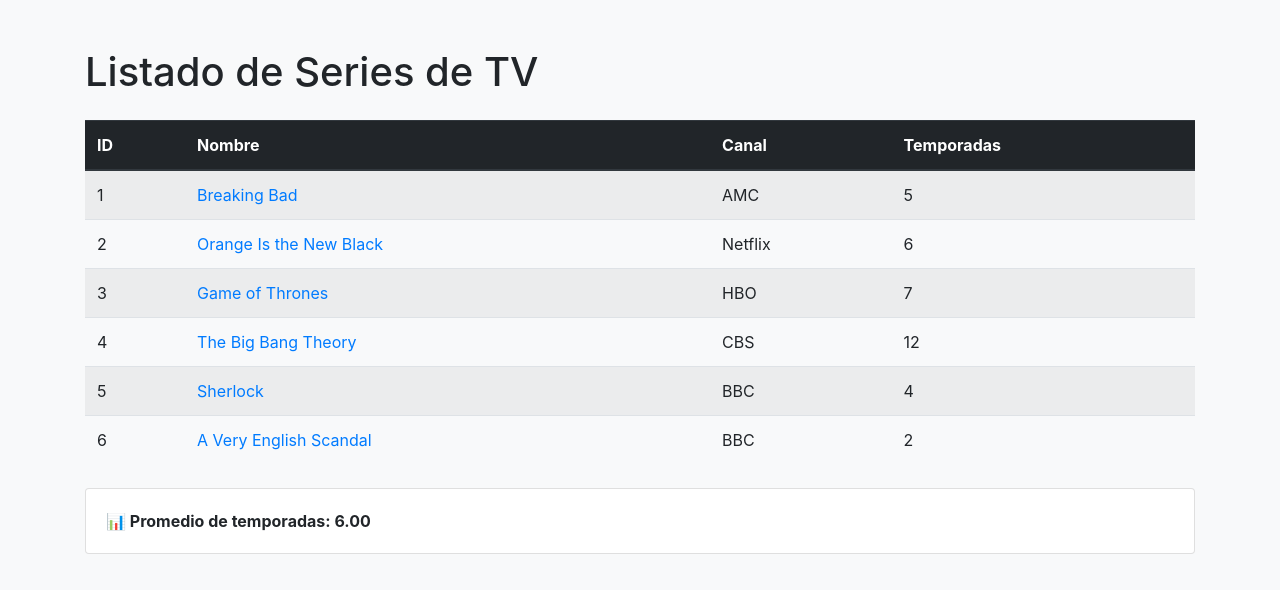
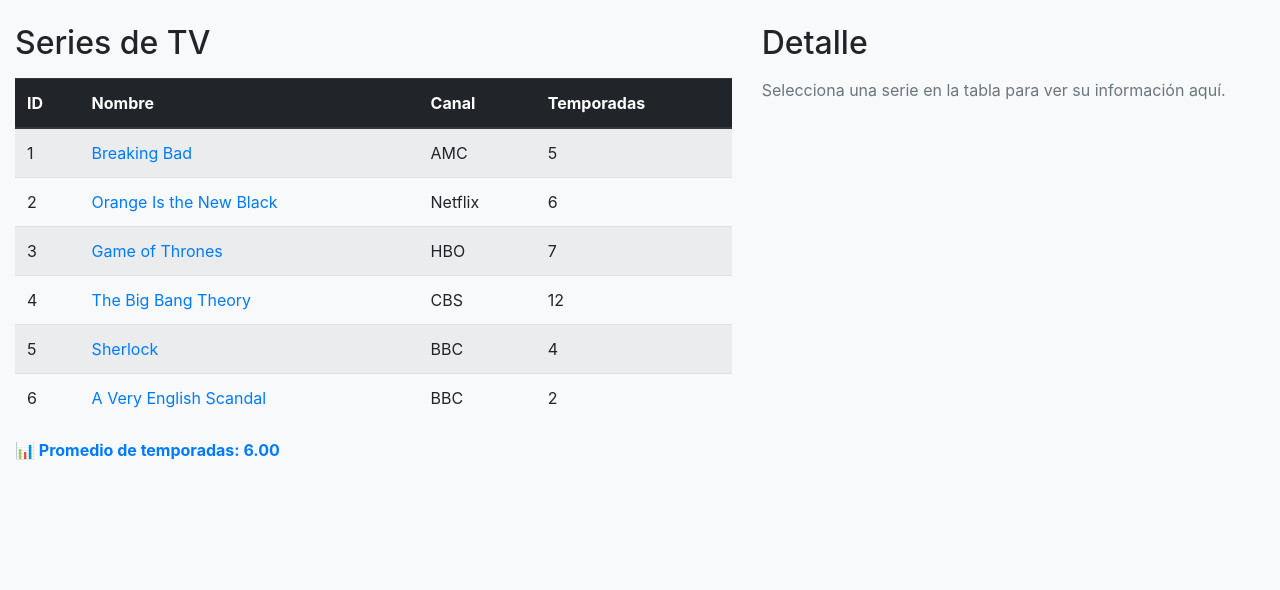
Before and after one commit to Nicolas-loop/Taller-TypeScript-SW-en-equipos, a website with bundled scripts: page TypeScriptTutorial/Index.html in a window 1280 px wide. Built offline with nearby package versions, Linux system fonts and the light colour scheme.

Commit message:
Add files via upload

```diff
--- a/TypeScriptTutorial/Index.html
+++ b/TypeScriptTutorial/Index.html
@@ -2,7 +2,7 @@
 <html lang="es">
 <head>
   <meta charset="UTF-8">
-  <title>Gestor de Series</title>
+  <title>Gestor de Series – Detalle</title>
 
   <link
     rel="stylesheet"
@@ -10,11 +10,20 @@
     integrity="sha384-Gn5384xqQ1aoWXA+058RXPxPg6fy4IWvTNh0E263XmFcJlSAwiGgFAW/dAiS6JXm"
     crossorigin="anonymous"
   >
+  <style>
+    .detail-col {
+      max-height: 80vh;
+      overflow-y: auto;
+    }
+  </style>
 </head>
 <body class="bg-light">
 
-<div class="container my-5">
-  <h1 class="mb-4">Listado de Series de TV</h1>
+<div class="container-fluid my-4">
+  <div class="row">
+
+    <div class="col-md-7">
+      <h2 class="mb-3">Series de TV</h2>
 
       <table class="table table-striped table-hover">
         <thead class="thead-dark">
@@ -28,10 +37,30 @@
         <tbody id="series-body"></tbody>
       </table>
 
-  <div class="card mt-4">
+      <p id="promedio-container"
+         class="mt-3 font-weight-bold text-primary"></p>
+    </div>
+
+    <div class="col-md-5 detail-col">
+      <h2 class="mb-3">Detalle</h2>
+
+      <div id="detail-card" class="card d-none">
+        <img id="detail-img" class="card-img-top" alt="Poster de la serie">
         <div class="card-body">
-    <p id="promedio-container" class="mb-0 font-weight-bold"></p>
+          <h5 id="detail-title" class="card-title"></h5>
+          <p id="detail-channel" class="card-text mb-1"><strong>Canal:</strong> </p>
+          <p id="detail-seasons" class="card-text mb-1"><strong>Temporadas:</strong> </p>
+          <p id="detail-description" class="card-text"></p>
+          <a id="detail-link" href="#" target="_blank" rel="noopener noreferrer"
+             class="btn btn-primary mt-2">Visitar sitio oficial</a>
         </div>
+      </div>
+
+      <div id="detail-placeholder" class="text-muted">
+        Selecciona una serie en la tabla para ver su información aquí.
+      </div>
+    </div>
+
   </div>
 </div>
 
--- a/TypeScriptTutorial/src/Index.ts
+++ b/TypeScriptTutorial/src/Index.ts
@@ -1,10 +1,10 @@
 import { series } from './data/data';
 import { Serie } from './models/Serie';
 
-function obtenerPromedioTemporadas(lista: Serie[]): number {
-  if (lista.length === 0) return 0;
-  const suma = lista.reduce((acum, s) => acum + s.seasons, 0);
-  return suma / lista.length;
+function obtenerPromedio(seriesList: Serie[]): number {
+  if (seriesList.length === 0) return 0;
+  const total = seriesList.reduce((s, serie) => s + serie.seasons, 0);
+  return total / seriesList.length;
 }
 
 function renderizarTabla(lista: Serie[]) {
@@ -12,40 +12,65 @@
   if (!tbody) return;
 
   tbody.innerHTML = '';
-  lista.forEach(s => {
+
+  lista.forEach(serie => {
     const tr = document.createElement('tr');
+    tr.style.cursor = 'pointer';
 
     const tdId = document.createElement('td');
-    tdId.textContent = s.id.toString();
+    tdId.textContent = serie.id.toString();
     tr.appendChild(tdId);
 
     const tdName = document.createElement('td');
     const a = document.createElement('a');
-    a.href = s.url;
+    a.href = serie.url;
     a.target = '_blank';
     a.rel = 'noopener noreferrer';
-    a.textContent = s.name;
+    a.textContent = serie.name;
     tdName.appendChild(a);
     tr.appendChild(tdName);
 
     const tdChannel = document.createElement('td');
-    tdChannel.textContent = s.channel;
+    tdChannel.textContent = serie.channel;
     tr.appendChild(tdChannel);
 
     const tdSeasons = document.createElement('td');
-    tdSeasons.textContent = s.seasons.toString();
+    tdSeasons.textContent = serie.seasons.toString();
     tr.appendChild(tdSeasons);
 
+    tr.addEventListener('click', () => mostrarDetalle(serie));
     tbody.appendChild(tr);
   });
+}
+
+function mostrarDetalle(serie: Serie) {
+  const placeholder = document.getElementById('detail-placeholder')!;
+  const card = document.getElementById('detail-card')!;
+
+  placeholder.classList.add('d-none');
+  card.classList.remove('d-none');
+
+  (document.getElementById('detail-img') as HTMLImageElement).src = serie.imgUrl;
+  (document.getElementById('detail-img') as HTMLImageElement).alt = `Poster de ${serie.name}`;
+
+  (document.getElementById('detail-title') as HTMLElement).textContent = serie.name;
+  (document.getElementById('detail-channel') as HTMLElement).innerHTML =
+    `<strong>Canal:</strong> ${serie.channel}`;
+  (document.getElementById('detail-seasons') as HTMLElement).innerHTML =
+    `<strong>Temporadas:</strong> ${serie.seasons}`;
+  (document.getElementById('detail-description') as HTMLElement).textContent =
+    serie.description;
+
+  const link = document.getElementById('detail-link') as HTMLAnchorElement;
+  link.href = serie.url;
+  link.textContent = 'Visitar sitio oficial';
 }
 
 function renderizarPromedio(lista: Serie[]) {
   const cont = document.getElementById('promedio-container');
   if (!cont) return;
-
-  const promedio = obtenerPromedioTemporadas(lista);
-  cont.textContent = `📊 Promedio de temporadas: ${promedio.toFixed(2)}`;
+  const avg = obtenerPromedio(lista);
+  cont.textContent = `📊 Promedio de temporadas: ${avg.toFixed(2)}`;
 }
 
 document.addEventListener('DOMContentLoaded', () => {
```
Also changed, not shown: TypeScriptTutorial/dist/bundle.js. Lines whose indentation alone changed are shown as unchanged.
